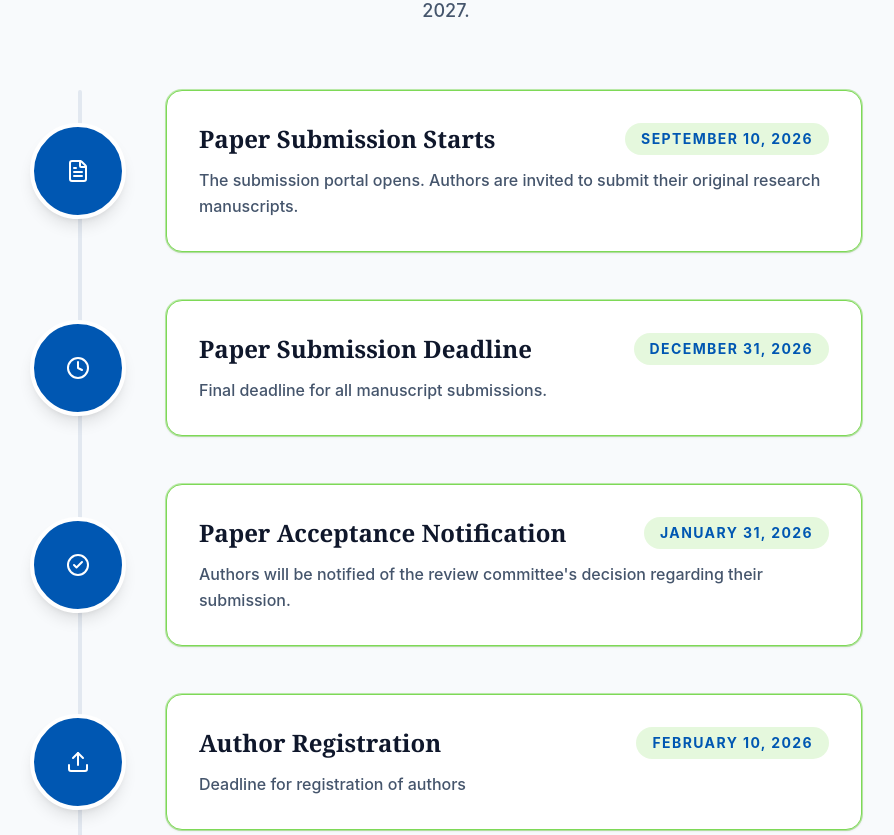
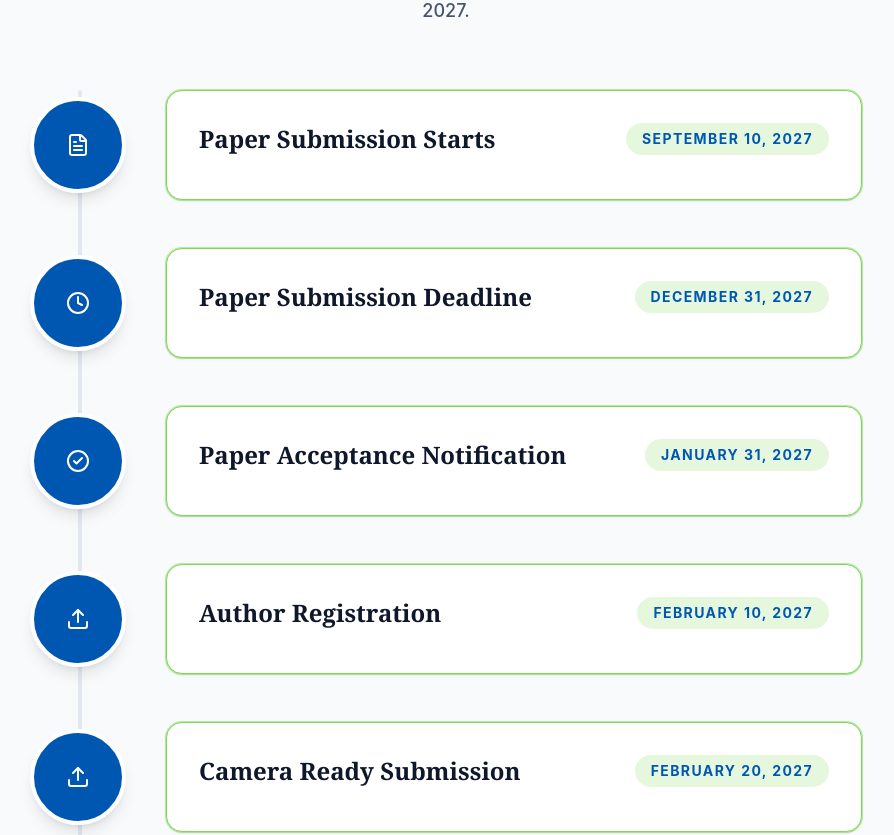
Before and after one commit to irav24/specs-site, a React (Vite) app: page /authors/important-dates in a window 1280 px wide. Shown: the part 460-1295 px from the top of the page, without its empty margins (194-1088 px from the left). Built offline with nearby package versions, Linux system fonts and the light colour scheme.

Commit message:
removed descriptions

```diff
--- a/src/pages/authors/ImportantDates.jsx
+++ b/src/pages/authors/ImportantDates.jsx
@@ -6,8 +6,8 @@ export default function ImportantDates() {
     {
       id: 1,
       title: "Paper Submission Starts",
-      date: "September 10, 2026",
-      description: "The submission portal opens. Authors are invited to submit their original research manuscripts.",
+      date: "September 10, 2027",
+
       icon: <FileText className="w-6 h-6 text-white" />,
       color: "bg-[#0057b2]",
             isHighlight: true
@@ -16,8 +16,8 @@ export default function ImportantDates() {
     {
       id: 2,
       title: "Paper Submission Deadline",
-      date: "December 31, 2026",
-      description: "Final deadline for all manuscript submissions.",
+      date: "December 31, 2027",
+
       icon: <Clock className="w-6 h-6 text-white" />,
       color: "bg-[#0057b2]",
             isHighlight: true
@@ -26,8 +26,7 @@ export default function ImportantDates() {
     {
       id: 3,
       title: "Paper Acceptance Notification",
-      date: "January 31, 2026",
-      description: "Authors will be notified of the review committee's decision regarding their submission.",
+      date: "January 31, 2027",
       icon: <CheckCircle2 className="w-6 h-6 text-white" />,
       color: "bg-[#0057b2]",
             isHighlight: true
@@ -36,8 +35,7 @@ export default function ImportantDates() {
     {
       id: 4,
       title: "Author Registration",
-      date: "February 10, 2026",
-      description: "Deadline for registration of authors",
+      date: "February 10, 2027",
       icon: <Upload className="w-6 h-6 text-white" />,
       color: "bg-[#0057b2]",
             isHighlight: true
@@ -46,8 +44,7 @@ export default function ImportantDates() {
     {
       id: 5,
       title: "Camera Ready Submission",
-      date: "February 20, 2026",
-      description: "Deadline for submitting the final, formatted version of accepted papers.",
+      date: "February 20, 2027",
       icon: <Upload className="w-6 h-6 text-white" />,
       color: "bg-[#0057b2]",
             isHighlight: true
@@ -57,7 +54,6 @@ export default function ImportantDates() {
       id: 6,
       title: "Conference Dates",
       date: "May 24 – 26, 2027",
-      description: "IEEE SPeCS 2027 takes place at NIT Silchar.",
       icon: <Calendar className="w-6 h-6 text-white" />,
       color: "bg-[#7ed957]",
       isHighlight: true
```
